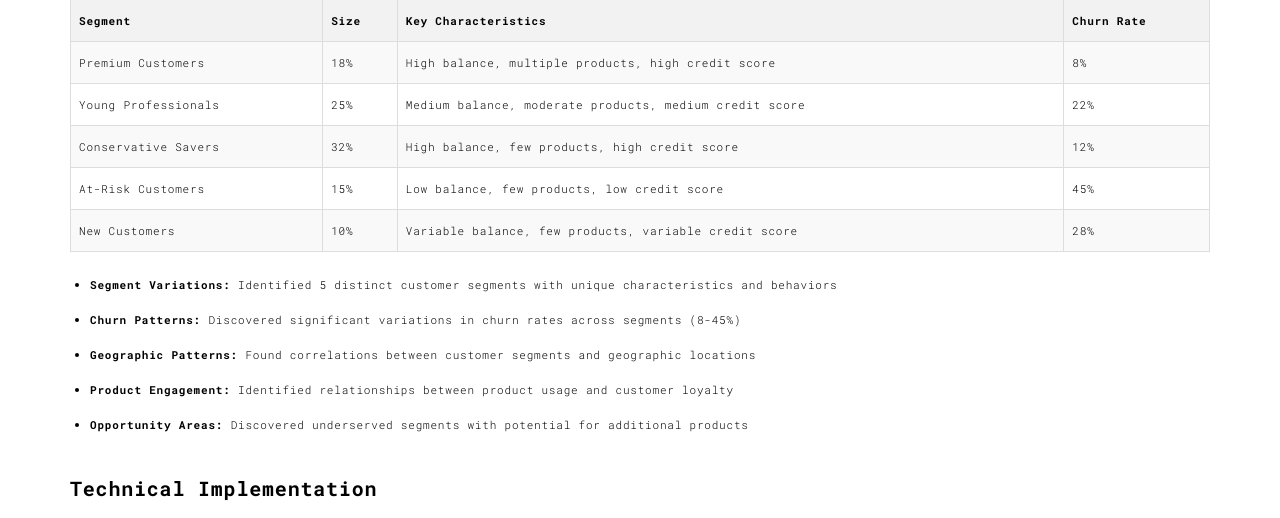
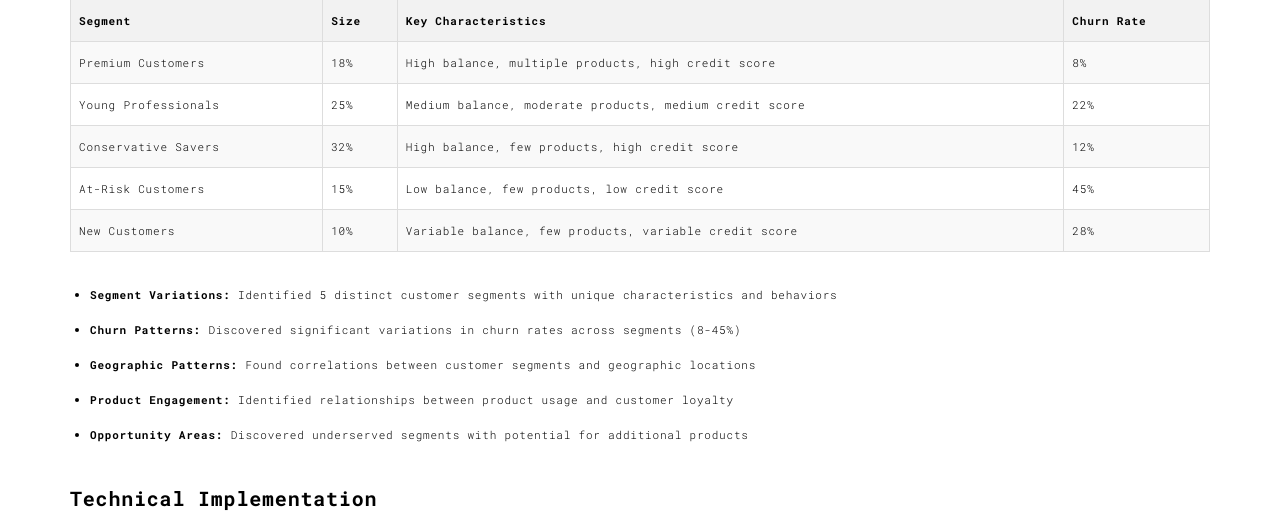
Before and after one commit to pochiman/PythonDeveloper, a Flask app: template S19_Web_Development_with_Python/web_server/templates/work006.html in a window 1280 px wide. Shown: the part 2625-3143 px from the top of the page. Run offline with Flask 3, Linux system fonts and the light colour scheme; the template is opened without the code that fills it, so the values that code supplies are empty; some libraries are stand-ins or nearby versions.

Commit message:
initial commit

```diff
--- a/S19_Web_Development_with_Python/web_server/templates/work006.html
+++ b/S19_Web_Development_with_Python/web_server/templates/work006.html
@@ -104,6 +104,10 @@
 
   .cluster-table tr:nth-child(even) {
     background-color: #f9f9f9;
+  }
+
+  .section-spacing {
+    margin-top: 30px;
   }
 </style>
 </head>
@@ -315,6 +319,8 @@
             </tr>
           </table>
 
+          <div class="section-spacing"></div>
+
           <ul class="feature-list">
             <li><strong>Segment Variations:</strong> Identified 5 distinct customer segments with unique characteristics and behaviors</li>
             <li><strong>Churn Patterns:</strong> Discovered significant variations in churn rates across segments (8-45%)</li>
```
